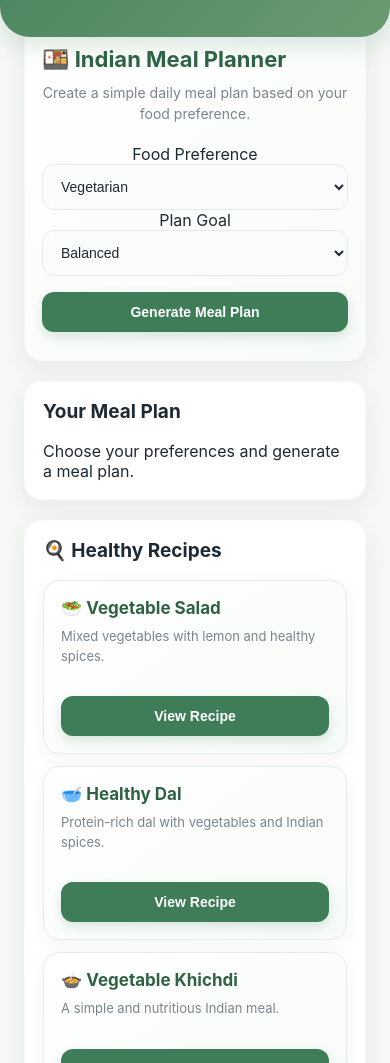
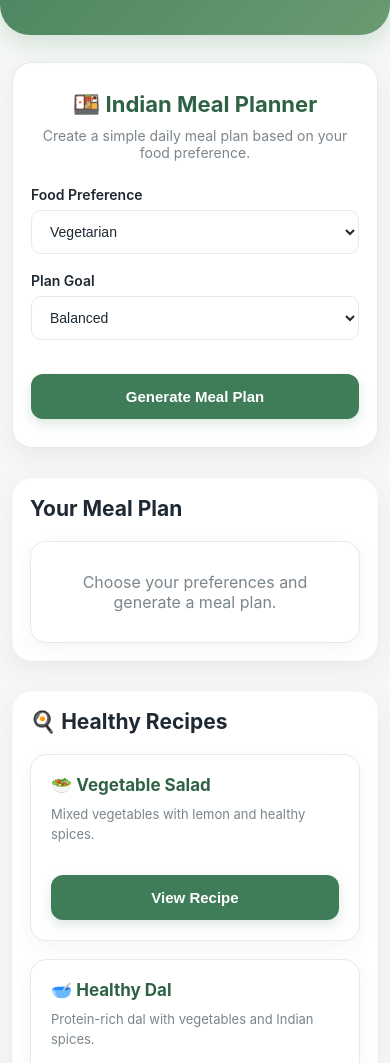
Before and after one commit to missv873-pixel/NutriSync, a plain HTML site: page Recipe.html in a window 390 px wide. Shown: the part 221-1284 px from the top of the page. Drawn offline with Linux system fonts and the light colour scheme; sample sign-in values are in the browser's storage.

Commit message:
Update Recipe.css

```diff
--- a/Recipe.css
+++ b/Recipe.css
@@ -1,282 +1,183 @@
 /* ==========================================
-   NUTRISYNC - MEAL PLAN & RECIPES
-   Matching the Health & Nutrition pages
+   NUTRISYNC - MEAL PLAN PAGE
+   Uses the main NutriSync theme
 ========================================== */
 
-* {
-    box-sizing: border-box;
-    margin: 0;
-    padding: 0;
+.meal-plan-page {
+    width: 100%;
+    max-width: 1100px;
+    margin: 0 auto;
+    padding: 20px;
 }
 
-:root {
-    --primary: #3f7d58;
-    --primary-dark: #2f6245;
-    --primary-light: #eaf4ed;
+/* ==========================================
+   HERO / MEAL PLANNER
+========================================== */
 
-    --background: #f6f8f6;
-    --card: #ffffff;
-
-    --text: #1f2933;
-    --muted: #7a858c;
-    --border: #e7ebe8;
-
-    --shadow: 0 8px 25px rgba(30, 60, 40, 0.07);
-
-    --radius: 20px;
+.meal-plan-page .hero {
+    background: #ffffff;
+    padding: 35px 30px;
+    margin: 20px auto 30px;
+    border-radius: 20px;
+    box-shadow: 0 8px 25px rgba(30, 60, 40, 0.07);
+    border: 1px solid #e7ebe8;
+    text-align: center;
 }
 
-body {
-    font-family: "Inter", "Segoe UI", Arial, sans-serif;
-    background: var(--background);
-    color: var(--text);
-    min-height: 100vh;
+.meal-plan-page .hero h2 {
+    color: #2f6245;
+    font-size: 25px;
+    margin-bottom: 10px;
+}
+
+.meal-plan-page .hero p {
+    color: #7a858c;
+    font-size: 14px;
+    margin-bottom: 25px;
 }
 
 
 /* ==========================================
-   HEADER
+   PLANNER CONTROLS
 ========================================== */
 
-header {
-    background: linear-gradient(
-        135deg,
-        #3f7d58,
-        #6a9b73
-    );
+.planner-controls {
+    max-width: 700px;
+    margin: 0 auto;
 
-    color: white;
+    display: grid;
+    grid-template-columns: 1fr 1fr;
+    gap: 18px;
 
-    padding: 20px 20px 45px;
+    text-align: left;
+}
 
-    border-radius: 0 0 30px 30px;
+.planner-controls label {
+    display: block;
+    margin-bottom: 7px;
 
-    box-shadow:
-        0 8px 25px rgba(63, 125, 88, 0.2);
+    font-size: 14px;
+    font-weight: 600;
+    color: #1f2933;
+}
+
+.planner-controls select {
+    width: 100%;
+    padding: 12px 14px;
+
+    border: 1px solid #e7ebe8;
+    border-radius: 10px;
+
+    background: #ffffff;
+    color: #1f2933;
+
+    font-size: 14px;
+    outline: none;
+}
+
+.planner-controls select:focus {
+    border-color: #3f7d58;
+}
+
+.planner-controls button {
+    grid-column: 1 / -1;
+
+    width: 100%;
 }
 
 
 /* ==========================================
-   PAGE TITLE
+   MEAL PLAN SECTION
 ========================================== */
 
-.page-title {
-    text-align: center;
-    margin-top: 18px;
+.meal-plan-page #meals {
+    margin-top: 25px;
 }
 
-.page-title h1 {
-    font-size: 32px;
-    font-weight: 700;
-    letter-spacing: -0.5px;
-}
-
-.page-title p {
-    margin-top: 6px;
-    font-size: 14px;
-    opacity: 0.9;
-}
-
-
-/* ==========================================
-   SECTIONS
-========================================== */
-
-section {
-    width: 100%;
-    max-width: 1100px;
-
-    margin: -20px auto 20px;
-
-    padding: 25px 20px;
-
-    background: var(--card);
-
-    border-radius: var(--radius);
-
-    box-shadow: var(--shadow);
-
-    border: 1px solid rgba(0, 0, 0, 0.02);
-}
-
-section + section {
-    margin-top: 20px;
-}
-
-section h2 {
+.meal-plan-page #meals h2,
+.meal-plan-page #recipes h2,
+.meal-plan-page #tips h2,
+.meal-plan-page #profile h2 {
+    color: #1f2933;
     font-size: 21px;
-
-    color: var(--text);
-
-    margin-bottom: 18px;
-
+    margin-bottom: 20px;
     text-align: left;
 }
 
 
 /* ==========================================
-   HOME / HERO
+   MEAL PLAN GRID
 ========================================== */
 
-.hero {
-    text-align: center;
-
-    padding: 35px 20px;
-
-    background:
-        linear-gradient(
-            145deg,
-            #ffffff,
-            #f7fbf8
-        );
-}
-
-.hero h2 {
-    font-size: 25px;
-
-    color: var(--primary-dark);
-
-    margin-bottom: 10px;
-}
-
-.hero p {
-    color: var(--muted);
-
-    font-size: 14px;
-
-    line-height: 1.5;
-
-    margin-bottom: 20px;
-}
-
-
-/* ==========================================
-   BUTTONS
-========================================== */
-
-button {
-    border: none;
-
-    border-radius: 12px;
-
-    background: var(--primary);
-
-    color: white;
-
-    padding: 12px 18px;
-
-    font-size: 14px;
-
-    font-weight: 600;
-
-    cursor: pointer;
-
-    transition: all 0.2s ease;
-
-    box-shadow:
-        0 5px 12px rgba(63, 125, 88, 0.18);
-}
-
-button:hover {
-    background: var(--primary-dark);
-
-    transform: translateY(-1px);
-}
-
-button:active {
-    transform: scale(0.98);
-}
-
-
-/* ==========================================
-   MEAL FILTER
-========================================== */
-
-.filter {
-    display: flex;
-
-    justify-content: center;
-
-    align-items: center;
-
-    flex-wrap: wrap;
-
-    gap: 10px;
-
-    margin-bottom: 22px;
-}
-
-.filter button {
-    padding: 9px 15px;
-
-    font-size: 13px;
-}
-
-
-/* ==========================================
-   CARDS
-========================================== */
-
-.cards {
+.meal-plan-grid {
     display: grid;
 
     grid-template-columns:
         repeat(auto-fit, minmax(220px, 1fr));
 
-    gap: 15px;
+    gap: 18px;
 }
 
-.card {
-    background:
-        linear-gradient(
-            145deg,
-            #ffffff,
-            #f7fbf8
-        );
+.empty-plan {
+    grid-column: 1 / -1;
+
+    text-align: center;
+
+    background: #ffffff;
+
+    border: 1px solid #e7ebe8;
+
+    border-radius: 16px;
+
+    padding: 30px;
+
+    color: #7a858c;
+
+    box-shadow: 0 5px 18px rgba(30, 60, 40, 0.05);
+}
+
+
+/* ==========================================
+   INDIVIDUAL MEAL CARDS
+========================================== */
+
+.meal {
+    background: #ffffff;
+
+    border: 1px solid #e7ebe8;
+
+    border-radius: 16px;
 
     padding: 20px;
 
-    border-radius: 16px;
+    box-shadow: 0 5px 18px rgba(30, 60, 40, 0.05);
 
-    border: 1px solid var(--border);
-
-    box-shadow:
-        0 5px 18px rgba(30, 60, 40, 0.05);
-
-    transition:
-        transform 0.2s ease,
-        box-shadow 0.2s ease;
+    transition: 0.2s ease;
 }
 
-.card:hover {
+.meal:hover {
     transform: translateY(-3px);
 
-    box-shadow:
-        0 8px 22px rgba(30, 60, 40, 0.09);
+    box-shadow: 0 8px 22px rgba(30, 60, 40, 0.09);
 }
 
-.card h3 {
-    color: var(--primary-dark);
+.meal h3 {
+    color: #2f6245;
 
     font-size: 17px;
 
-    margin-bottom: 9px;
+    margin-bottom: 10px;
 }
 
-.card p {
-    color: var(--muted);
+.meal p {
+    color: #7a858c;
 
     font-size: 13px;
 
     line-height: 1.5;
 
-    margin-bottom: 14px;
+    margin-bottom: 10px;
 }
-
-
-/* ==========================================
-   MEAL CARDS
-========================================== */
 
 .meal span {
     display: inline-block;
@@ -285,9 +186,9 @@
 
     border-radius: 20px;
 
-    background: var(--primary-light);
+    background: #eaf4ed;
 
-    color: var(--primary-dark);
+    color: #2f6245;
 
     font-size: 11px;
 
@@ -299,26 +200,67 @@
    RECIPES
 ========================================== */
 
-#Recipes {
-    background: var(--card);
+.meal-plan-page #recipes {
+    margin-top: 30px;
 }
 
-#Recipes .card button {
-    margin-top: 5px;
+.meal-plan-page #recipes .cards {
+    display: grid;
 
-    width: auto;
+    grid-template-columns:
+        repeat(auto-fit, minmax(220px, 1fr));
 
-    padding: 9px 14px;
+    gap: 18px;
+}
+
+.meal-plan-page #recipes .card {
+    background: #ffffff;
+
+    border: 1px solid #e7ebe8;
+
+    border-radius: 16px;
+
+    padding: 20px;
+
+    box-shadow: 0 5px 18px rgba(30, 60, 40, 0.05);
+
+    transition: 0.2s ease;
+}
+
+.meal-plan-page #recipes .card:hover {
+    transform: translateY(-3px);
+
+    box-shadow: 0 8px 22px rgba(30, 60, 40, 0.09);
+}
+
+.meal-plan-page #recipes .card h3 {
+    color: #2f6245;
+
+    font-size: 17px;
+
+    margin-bottom: 10px;
+}
+
+.meal-plan-page #recipes .card p {
+    color: #7a858c;
 
     font-size: 13px;
+
+    line-height: 1.5;
+
+    margin-bottom: 15px;
 }
 
 
 /* ==========================================
-   HEALTH TIPS
+   HEALTHY TIPS
 ========================================== */
 
-.tips {
+.meal-plan-page #tips {
+    margin-top: 30px;
+}
+
+.meal-plan-page .tips {
     list-style: none;
 
     max-width: 700px;
@@ -328,12 +270,14 @@
     display: grid;
 
     gap: 10px;
+
+    padding: 0;
 }
 
-.tips li {
-    background: var(--primary-light);
+.meal-plan-page .tips li {
+    background: #eaf4ed;
 
-    color: var(--primary-dark);
+    color: #2f6245;
 
     padding: 14px 16px;
 
@@ -351,37 +295,36 @@
    PROFILE
 ========================================== */
 
-.profile-box {
+.meal-plan-page #profile {
+    margin-top: 30px;
+}
+
+.meal-plan-page .profile-box {
     max-width: 500px;
 
-    margin: auto;
+    margin: 0 auto;
 
     padding: 20px;
 
-    background: #f7faf8;
+    background: #ffffff;
 
-    border: 1px solid var(--border);
+    border: 1px solid #e7ebe8;
 
     border-radius: 16px;
 
-    box-shadow:
-        0 5px 18px rgba(30, 60, 40, 0.05);
+    box-shadow: 0 5px 18px rgba(30, 60, 40, 0.05);
 }
 
-.profile-box p {
+.meal-plan-page .profile-box p {
     margin: 13px 0;
 
     font-size: 14px;
 
-    color: var(--muted);
+    color: #7a858c;
 }
 
-.profile-box strong {
-    color: var(--text);
-}
-
-.profile-box button {
-    margin-top: 8px;
+.meal-plan-page .profile-box strong {
+    color: #1f2933;
 }
 
 
@@ -389,12 +332,12 @@
    FOOTER
 ========================================== */
 
-footer {
+body > footer {
     text-align: center;
 
     padding: 25px;
 
-    color: var(--muted);
+    color: #7a858c;
 
     font-size: 12px;
 }
@@ -406,83 +349,32 @@
 
 @media (max-width: 700px) {
 
-    header {
-        padding: 18px 15px 40px;
+    .meal-plan-page {
+        padding: 12px;
     }
 
-    .page-title {
-        margin-top: 12px;
+    .meal-plan-page .hero {
+        padding: 28px 18px;
+        margin-top: 15px;
     }
 
-    .page-title h1 {
-        font-size: 28px;
-    }
-
-    section {
-        margin-left: 14px;
-        margin-right: 14px;
-
-        width: auto;
-
-        padding: 18px;
-
-        border-radius: 18px;
-    }
-
-    section h2 {
-        font-size: 19px;
-    }
-
-    .hero {
-        padding: 28px 17px;
-    }
-
-    .hero h2 {
+    .meal-plan-page .hero h2 {
         font-size: 22px;
     }
 
-    .cards {
+    .planner-controls {
         grid-template-columns: 1fr;
-
-        gap: 12px;
     }
 
-    .filter {
-        gap: 7px;
+    .planner-controls button {
+        grid-column: auto;
     }
 
-    .filter button {
-        padding: 8px 12px;
+    .meal-plan-grid {
+        grid-template-columns: 1fr;
     }
 
-    .card {
-        padding: 17px;
+    .meal-plan-page #recipes .cards {
+        grid-template-columns: 1fr;
     }
-
-    .tips li {
-        padding: 13px;
-    }
-
 }
-
-
-/* ==========================================
-   SMALL MOBILE
-========================================== */
-
-@media (max-width: 400px) {
-
-    .page-title h1 {
-        font-size: 25px;
-    }
-
-    section {
-        margin-left: 10px;
-        margin-right: 10px;
-    }
-
-    .filter button {
-        font-size: 12px;
-    }
-
-}
```
